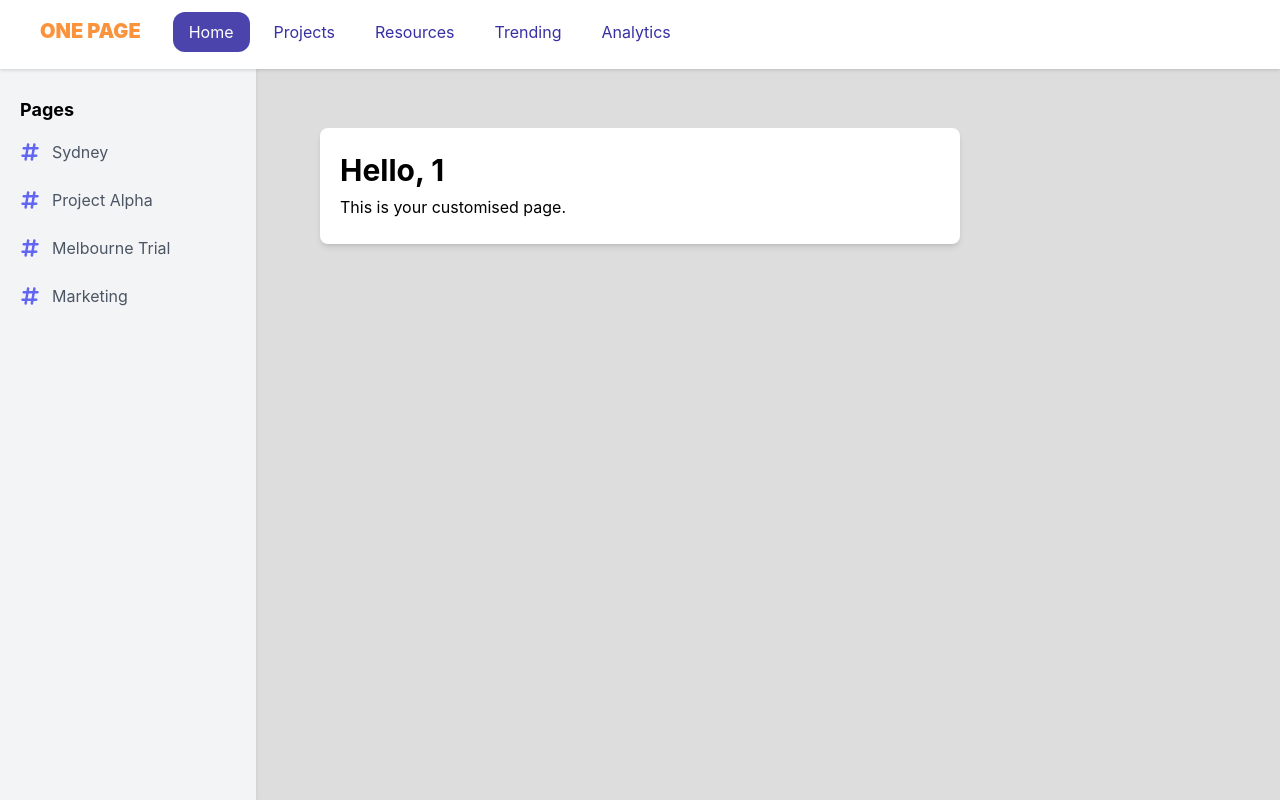
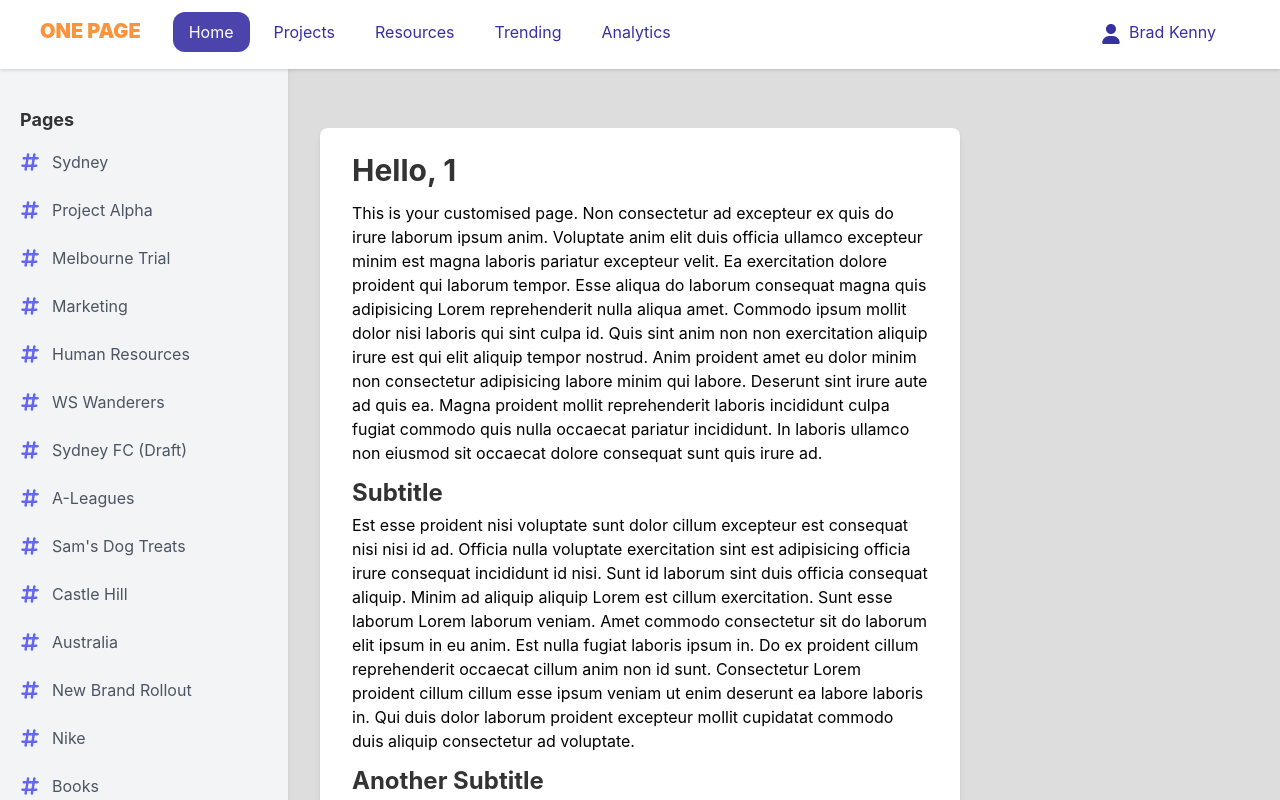
Before and after one commit to bradleykenny/one-page, a Next.js app in the folder client/: page /user/1 in a window 1280 px wide. Shown: the top 800 px of the page. Built offline with nearby package versions, Linux system fonts and the light colour scheme; no server answers.

Commit message:
Improving layout

```diff
--- a/client/components/MarkdownCard/index.tsx
+++ b/client/components/MarkdownCard/index.tsx
@@ -9,8 +9,14 @@ const MarkdownCard = (props: MarkdownCardProps) => {
   const markdownContent = marked.parse(props.markdown);
   const parsedMarkdownAsHTML = parser(markdownContent);
 
+  const imageUrl = undefined;
+  // ("https://images.unsplash.com/photo-1663208848595-36ce355cb715?ixlib=rb-1.2.1&ixid=MnwxMjA3fDB8MHxwaG90by1wYWdlfHx8fGVufDB8fHx8&auto=format&fit=crop&w=2128&q=80");
+
   return (
-    <div className="shadow-md bg-white w-6/12 mx-auto rounded-lg p-5">
+    <div className="shadow-md bg-white w-6/12 mx-auto rounded-lg px-8 py-5">
+      {imageUrl && (
+        <img src={imageUrl} className={`rounded-t-lg h-36 w-full bg-cover`} />
+      )}
       {parsedMarkdownAsHTML}
     </div>
   );
--- /dev/null
+++ b/client/components/NavBar/NavProfile/index.tsx
@@ -0,0 +1,34 @@
+interface Props {
+  isSelected?: boolean;
+  title: string;
+}
+
+const NavProfile = (props: Props) => {
+  const { isSelected, title } = props;
+
+  const sharedStyles =
+    "px-4 py-2 inline-block rounded-xl mr-2 cursor-pointer float-right";
+
+  if (isSelected) {
+    return (
+      <p className={`${sharedStyles} bg-indigo-800 bg-opacity-90 text-white`}>
+        {title}
+      </p>
+    );
+  }
+
+  return (
+    <a
+      className={`${sharedStyles} hover:bg-indigo-100 focus:bg-indigo-200 text-indigo-800`}
+      href="#">
+      <img
+        src={"/svg/user-solid.svg"}
+        style={{ height: 20, width: 20 }}
+        className="inline-block mr-2"
+      />
+      <p className="inline-block mb-0">{title}</p>
+    </a>
+  );
+};
+
+export default NavProfile;
--- a/client/components/NavBar/index.tsx
+++ b/client/components/NavBar/index.tsx
@@ -1,5 +1,6 @@
 import { useState } from "react";
-import NavLink from "../NavLink";
+import NavLink from "./NavLink";
+import NavProfile from "./NavProfile";
 
 interface Props {}
 
@@ -16,6 +17,7 @@ const NavBar = (props: Props) => {
       <NavLink title="Resources" />
       <NavLink title="Trending" />
       <NavLink title="Analytics" />
+      <NavProfile title="Brad Kenny" />
     </div>
   );
 };
--- a/client/components/Sidebar/index.tsx
+++ b/client/components/Sidebar/index.tsx
@@ -1,31 +1,18 @@
 import SidebarItem, { SidebarIcon } from "../SidebarItem";
 
-const dummyData = [
-  {
-    name: "Sydney",
-  },
-  {
-    name: "Project Alpha",
-  },
-  {
-    name: "Melbourne Trial",
-  },
-  {
-    name: "Marketing",
-  },
-];
+import dummyData from "../../test/sidebar";
 
 const Sidebar = () => {
   return (
-    <aside className="w-64 fixed h-full" aria-label="Sidebar">
-      <div className="w-64 h-full shadow-md bg-gray-100 px-1 pt-24 z-0">
+    <aside
+      className="w-72 fixed top-0 bottom-0 overflow-y-scroll shadow-md bg-gray-100 px-1 pt-24 pb-10 z-0"
+      aria-label="Sidebar">
       <h2 className="text-lg font-bold mb-2 ml-4">Pages</h2>
       <ul className="space-y-2">
         {dummyData.map((data) => (
           <SidebarItem title={data.name} url="#" icon={SidebarIcon.hashtag} />
         ))}
       </ul>
-      </div>
     </aside>
   );
 };
--- a/client/package.json
+++ b/client/package.json
@@ -15,6 +15,7 @@
 		"@mui/material": "^5.6.3",
 		"axios": "^0.21.4",
 		"html-react-parser": "^1.2.8",
+		"lorem-ipsum": "^2.0.8",
 		"marked": "^3.0.2",
 		"next": "11.1.0",
 		"react": "17.0.2",
--- a/client/pages/user/[user]/index.tsx
+++ b/client/pages/user/[user]/index.tsx
@@ -3,6 +3,7 @@ import Navbar from "@src/components/NavBar";
 import Sidebar from "@src/components/Sidebar";
 import useApi from "@src/hooks/useApi";
 import { useRouter } from "next/router";
+import { mdSample1 } from "test/markdown-content";
 
 const User = () => {
   const router = useRouter();
@@ -10,14 +11,12 @@ const User = () => {
 
   const userResult = useApi("/user");
 
-  const hardcodedMarkdownWithQueryName = `# Hello, ${user}\nThis is your customised page.`;
-
   return (
     <div>
       <Navbar />
       <Sidebar />
-      <div className="pt-32">
-        <MarkdownCard markdown={hardcodedMarkdownWithQueryName} />
+      <div className="pt-32 pb-12">
+        <MarkdownCard markdown={mdSample1(user)} />
       </div>
     </div>
   );
--- a/client/styles/globals.css
+++ b/client/styles/globals.css
@@ -26,7 +26,16 @@ a {
 h1 {
 	font-size: 30px;
 	font-weight: bold;
+	margin-bottom: 8px;
+	color: #333
+}
+
+h2 {
+	font-size: 24px;
+	font-weight: bold;
+	margin-top: 10px;
 	margin-bottom: 2px;
+	color: #333;
 }
 
 p {
--- /dev/null
+++ b/client/test/markdown-content.ts
@@ -0,0 +1,11 @@
+import { loremIpsum } from "lorem-ipsum";
+
+const mdSample1 = (user) =>
+  `# Hello, ${user}\nThis is your customised page. ` +
+  loremIpsum({ count: 10 }) +
+  `\n ## Subtitle \n` +
+  loremIpsum({ count: 10 }) +
+  `\n ## Another Subtitle \n` +
+  loremIpsum({ count: 10 });
+
+export { mdSample1 };
--- /dev/null
+++ b/client/test/sidebar.ts
@@ -0,0 +1,64 @@
+const dummyData = [
+  {
+    name: "Sydney",
+  },
+  {
+    name: "Project Alpha",
+  },
+  {
+    name: "Melbourne Trial",
+  },
+  {
+    name: "Marketing",
+  },
+  {
+    name: "Human Resources",
+  },
+  {
+    name: "WS Wanderers",
+  },
+  {
+    name: "Sydney FC (Draft)",
+  },
+  {
+    name: "A-Leagues",
+  },
+  {
+    name: "Sam's Dog Treats",
+  },
+  {
+    name: "Castle Hill",
+  },
+  {
+    name: "Australia",
+  },
+  {
+    name: "New Brand Rollout",
+  },
+  {
+    name: "Nike",
+  },
+  {
+    name: "Books",
+  },
+  {
+    name: "Haigh's Chocoloates",
+  },
+  {
+    name: "Doritos",
+  },
+  {
+    name: "Dom's Pizza & Pasta",
+  },
+  {
+    name: "More test data",
+  },
+  {
+    name: "Lorem Ipsum & Co.",
+  },
+  {
+    name: "Final Brand",
+  },
+];
+
+export default dummyData;
```
Also changed, not shown: client/components/NavBar/NavLink/index.tsx (renamed from client/components/NavLink/index.tsx), client/public/svg/user-solid.svg (added), 1 other file (tests, documents, lock files or other folders). Lines whose indentation alone changed are shown as unchanged.
